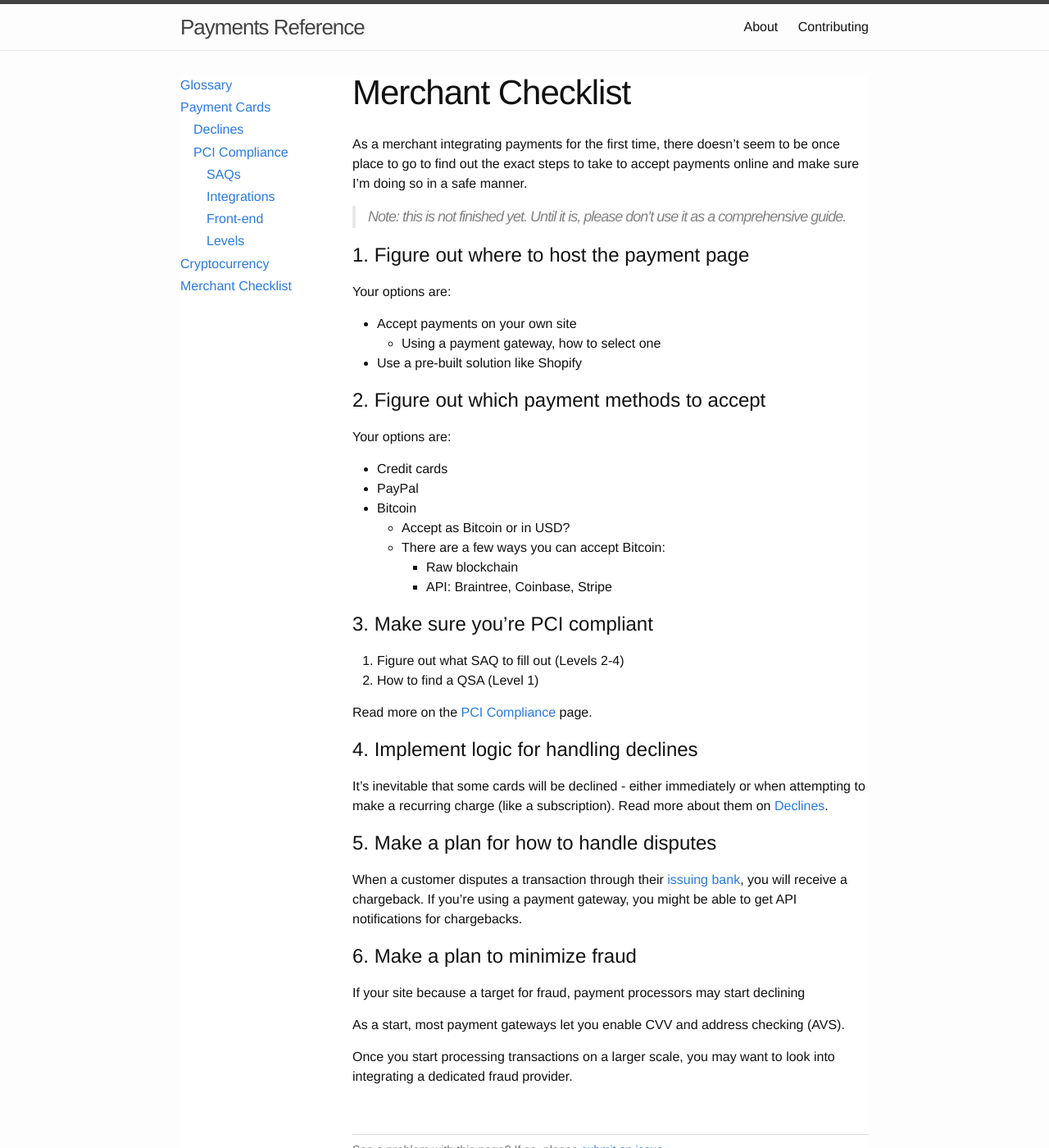
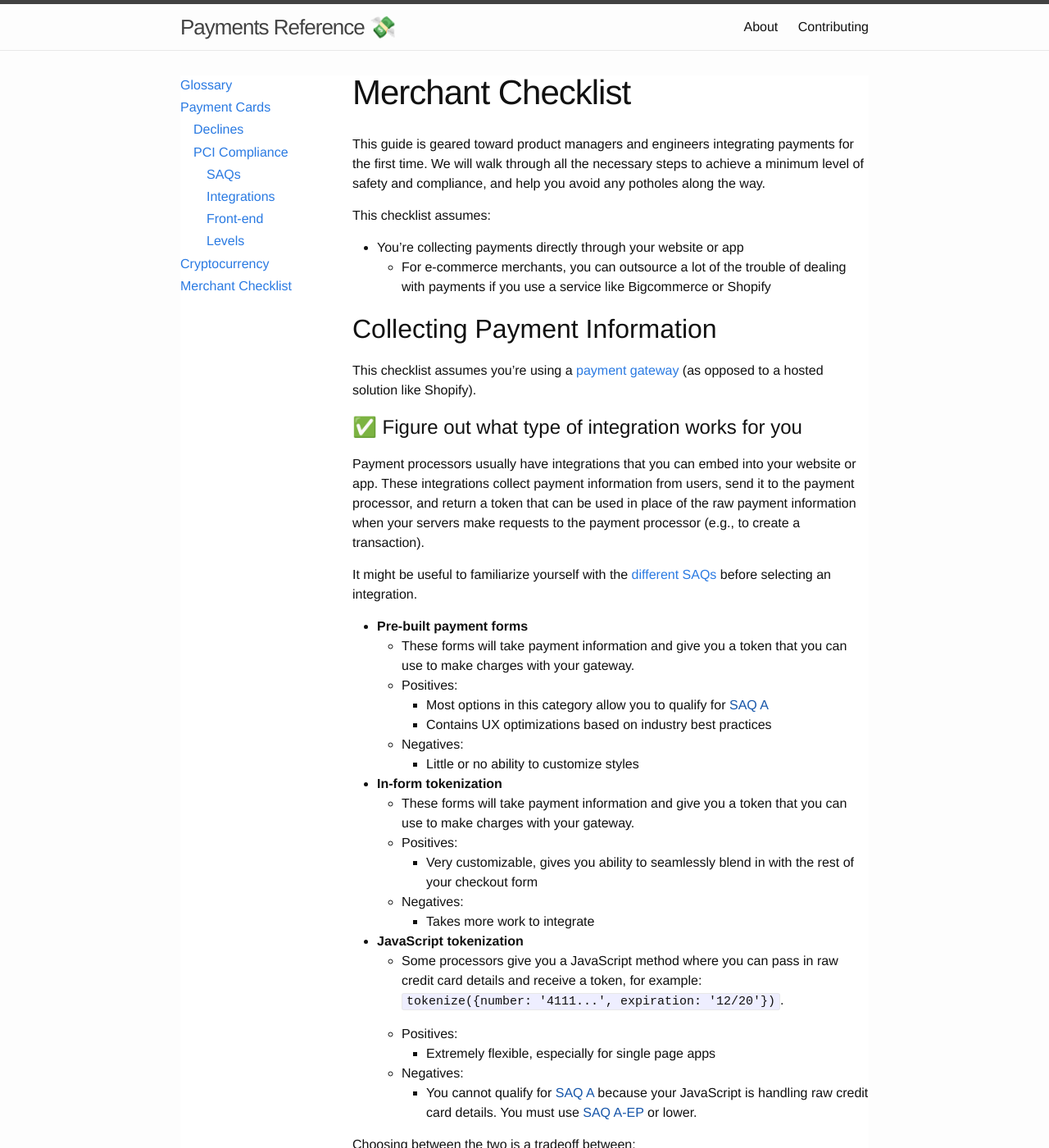
Before and after one commit to payments-reference/payments-reference, a Jekyll site: the page built from guides/merchant-checklist.md, in a window 1280 px wide and 1400 px high. Shown: the whole window at 82% size. Built offline with Jekyll 4.4.1, drawn with Linux system fonts in a browser that asks for light colours; some of the changed text lies outside the part shown.

Commit message:
More work on merchant checklist

```diff
--- a/_includes/header.html
+++ b/_includes/header.html
@@ -2,7 +2,7 @@
 
   <div class="wrapper">
 
-    <a class="site-title" href="{{ site.baseurl }}/">{{ site.title }}</a>
+    <span class="site-title"><a class="site-title" href="{{ site.baseurl }}/">{{ site.title }}</a>&nbsp;&#x1f4b8;</span>
 
     <nav class="site-nav">
       <span class="menu-icon">
--- a/guides/merchant-checklist.md
+++ b/guides/merchant-checklist.md
@@ -4,19 +4,53 @@ title: Merchant Checklist
 permalink: /guides/merchant-checklist/
 ---
 
-As a merchant integrating payments for the first time, there doesn't seem to be once place to go to find out the exact steps to take to accept payments online and make sure I'm doing so in a safe manner.
+This guide is geared toward product managers and engineers integrating payments for the first time. We will walk through all the necessary steps to achieve a minimum level of safety and compliance, and help you avoid any potholes along the way.
 
-> Note: this is not finished yet. Until it is, please don't use it as a comprehensive guide.
+This checklist assumes:
 
-# 1. Figure out where to host the payment page
+- You're collecting payments directly through your website or app
+  - For e-commerce merchants, you can outsource a lot of the trouble of dealing with payments if you use a service like Bigcommerce or Shopify
 
-Your options are:
+## Collecting Payment Information
 
-- Accept payments on your own site
-  - Using a payment gateway, how to select one
-- Use a pre-built solution like Shopify
+This checklist assumes you're using a [payment gateway](/glossary/#gateway) (as opposed to a hosted solution like Shopify).
 
-# 2. Figure out which payment methods to accept
+# &#9989; Figure out what type of integration works for you
+
+Payment processors usually have integrations that you can embed into your website or app. These integrations collect payment information from users, send it to the payment processor, and return a token that can be used in place of the raw payment information when your servers make requests to the payment processor (e.g., to create a transaction).
+
+It might be useful to familiarize yourself with the [different SAQs](/payment-cards/pci-compliance/saqs/) before selecting an integration.
+
+- **Pre-built payment forms**
+  - These forms will take payment information and give you a token that you can use to make charges with your gateway.
+  - Positives:
+    - Most options in this category allow you to qualify for [SAQ A]()
+    - Contains UX optimizations based on industry best practices
+  - Negatives:
+    - Little or no ability to customize styles
+
+- **In-form tokenization**
+  - These forms will take payment information and give you a token that you can use to make charges with your gateway.
+  - Positives:
+    - Very customizable, gives you ability to seamlessly blend in with the rest of your checkout form
+  - Negatives:
+    - Takes more work to integrate
+
+- **JavaScript tokenization**
+  - Some processors give you a JavaScript method where you can pass in raw credit card details and receive a token, for example: <br /> `tokenize({number: '4111...', expiration: '12/20'})`.
+
+  - Positives:
+    - Extremely flexible, especially for single page apps
+  - Negatives:
+    - You cannot qualify for [SAQ A]() because your JavaScript is handling raw credit card details. You must use [SAQ A-EP]() or lower.
+
+Choosing between the two is a tradeoff between:
+
+- How many engineering resources you can devote to building your payment form
+
+# &#9989; Figure out which payment methods to accept
+
+Which payment methods are available to you will largely depend on what your payment gateway offers.
 
 Your options are:
 
@@ -27,11 +61,12 @@ Your options are:
   - There are a few ways you can accept Bitcoin:
     - Raw blockchain
     - API: Braintree, Coinbase, Stripe
+- ACH
+- Direct debit
 
 # 3. Make sure you're PCI compliant
 
 1. Figure out what SAQ to fill out (Levels 2-4)
-1. How to find a QSA (Level 1)
 
 Read more on the [PCI Compliance](/payment-cards/pci-compliance/) page.
 
```
